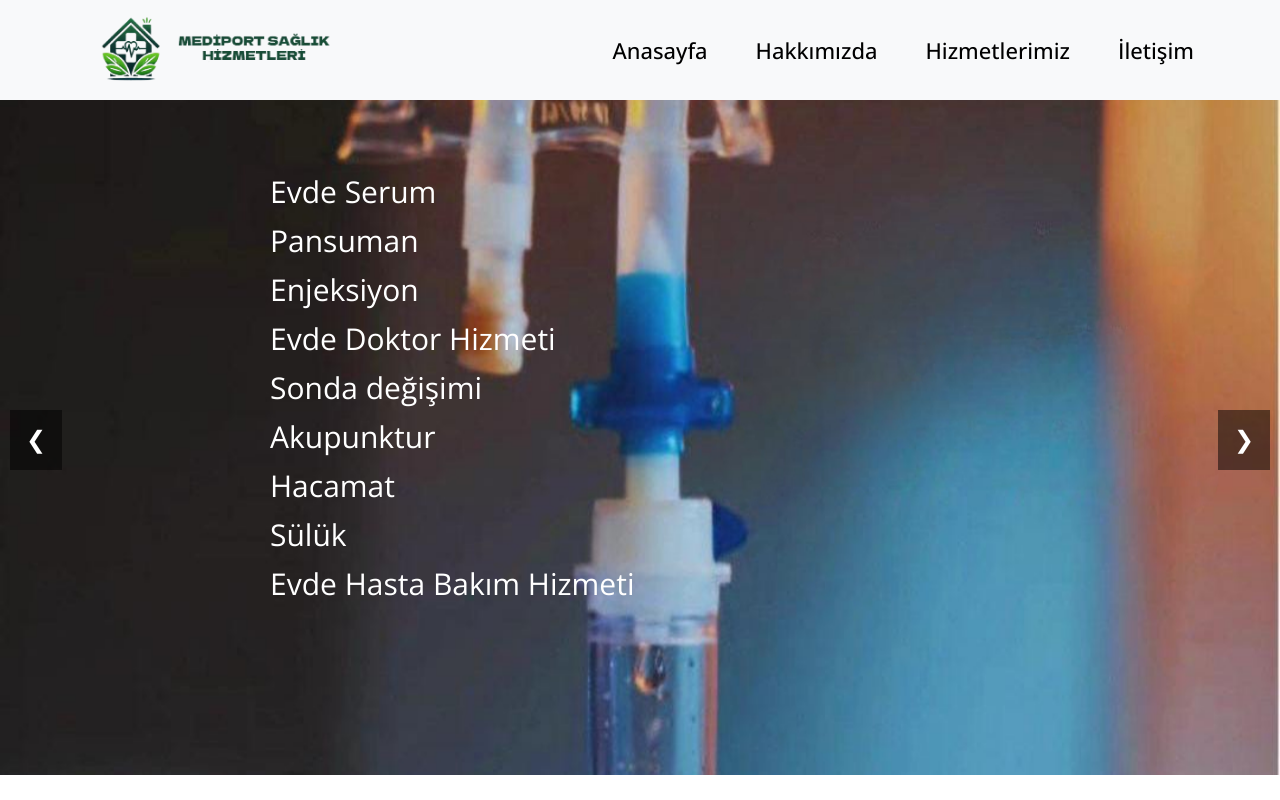
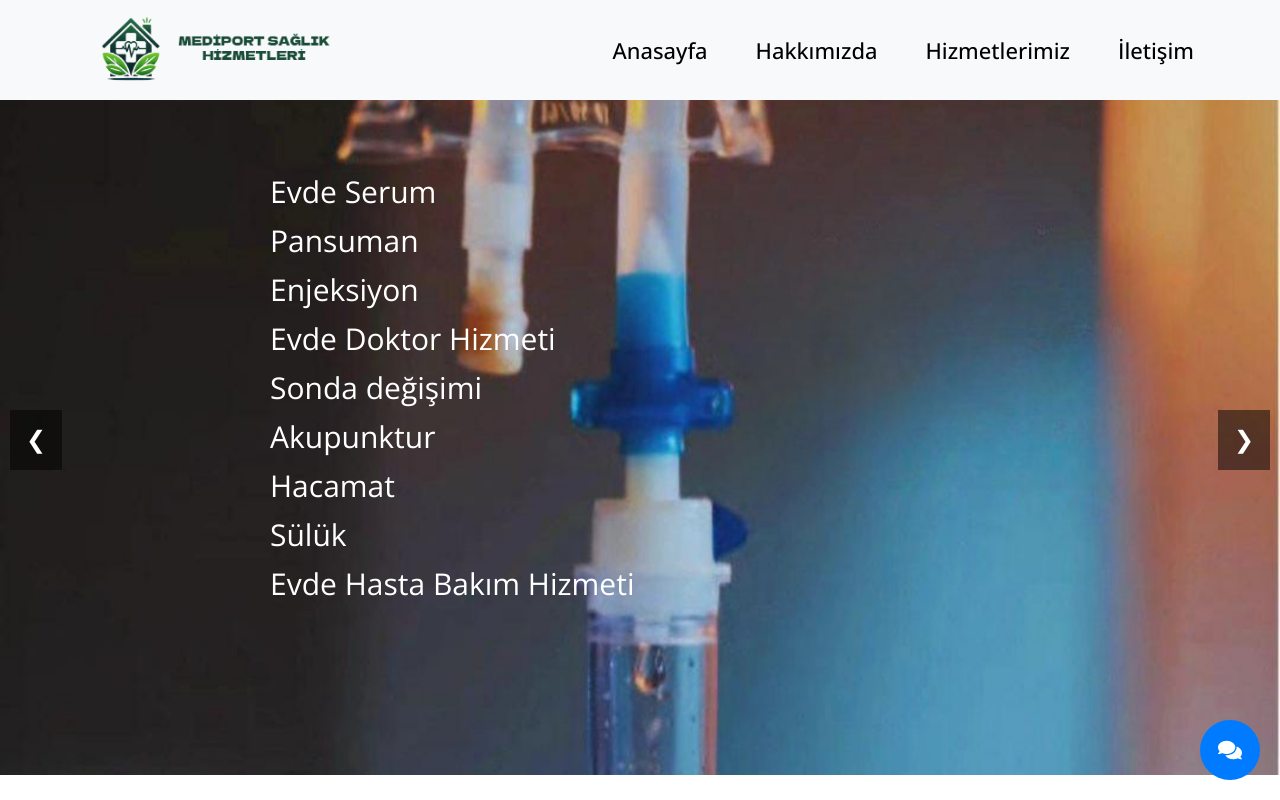
Before and after one commit to FurkannOzbek/ozenevdesaglik, a Next.js app in the folder ozenevdesaglik/: page / in a window 1280 px wide. Shown: the top 800 px of the page. Built offline with nearby package versions, Linux system fonts and the light colour scheme.

Commit message:
float button added

```diff
--- a/ozenevdesaglik/app/page.js
+++ b/ozenevdesaglik/app/page.js
@@ -8,6 +8,7 @@ import { Footer } from "@/components/Footer";
 import { Slider } from "@/components/Slider";
 import { Services } from "@/components/Services";
 import { Contact } from "@/components/Contact";
+import FloatingContactButton from "@/components/FloatingContactButton";
 
 const Home = () => {
   const [parallaxStrength, setParallaxStrength] = useState(1600); // Default strength
@@ -54,6 +55,7 @@ const Home = () => {
         <div style={{ height: "400px" }}></div> {/* Adjust height to fit your design needs */}
       </Parallax>
       <Footer />
+      <FloatingContactButton />
     </>
   );
 };
--- /dev/null
+++ b/ozenevdesaglik/components/FloatingContactButton.js
@@ -0,0 +1,66 @@
+// FloatingContactButton.js
+import React, { useState } from "react";
+import styles from "./FloatingContactButton.module.css"; // CSS module for styling
+import { FaPhoneAlt, FaWhatsapp, FaComments, FaTimes, FaInstagram } from "react-icons/fa"; // Import Instagram icon
+
+const FloatingContactButton = () => {
+  const [isOpen, setIsOpen] = useState(false);
+
+  const toggleContactOptions = () => {
+    setIsOpen((prev) => !prev); // Toggle state
+  };
+
+  return (
+    <div className={styles.floatingButtonContainer}>
+      {/* Main animated button */}
+      <button
+        className={`${styles.mainButton} ${isOpen ? styles.open : styles.close}`}
+        onClick={toggleContactOptions}
+      >
+        <span className={styles.iconContainer}>
+          {isOpen ? (
+            <FaTimes className={`${styles.icon} ${styles.closeIcon}`} />
+          ) : (
+            <FaComments className={`${styles.icon} ${styles.chatIcon}`} />
+          )}
+        </span>
+      </button>
+
+      {/* Independent phone bubble */}
+      <a
+        href="tel:+905422053343"
+        className={`${styles.bubble} ${isOpen ? styles.expand : styles.collapse} ${
+          styles.phoneBubble
+        }`}
+      >
+        <FaPhoneAlt />
+      </a>
+
+      {/* Independent WhatsApp bubble */}
+      <a
+        href="https://wa.me/905422053343"
+        target="_blank"
+        rel="noopener noreferrer"
+        className={`${styles.bubble} ${isOpen ? styles.expand : styles.collapse} ${
+          styles.whatsappBubble
+        }`}
+      >
+        <FaWhatsapp />
+      </a>
+
+      {/* Independent Instagram bubble */}
+      <a
+        href="https://www.instagram.com/mediportsaglik"
+        target="_blank"
+        rel="noopener noreferrer"
+        className={`${styles.bubble} ${isOpen ? styles.expand : styles.collapse} ${
+          styles.instagramBubble
+        }`}
+      >
+        <FaInstagram />
+      </a>
+    </div>
+  );
+};
+
+export default FloatingContactButton;
--- /dev/null
+++ b/ozenevdesaglik/components/FloatingContactButton.module.css
@@ -0,0 +1,128 @@
+.floatingButtonContainer {
+  position: fixed;
+  bottom: 20px;
+  right: 20px;
+  z-index: 1000;
+  display: flex;
+  flex-direction: column;
+  align-items: center;
+  gap: 10px; /* Gap between the main button and bubbles */
+}
+
+.mainButton {
+  background-color: #007bff;
+  border: none;
+  border-radius: 50%;
+  color: white;
+  width: 60px; /* Standard bubble size */
+  height: 60px; /* Standard bubble size */
+  cursor: pointer;
+  display: flex;
+  align-items: center;
+  justify-content: center;
+  position: relative; /* Keep the main button in its original position */
+  transition: background-color 0.3s;
+  overflow: hidden;
+}
+
+.mainButton.open:hover {
+  background-color: #0056b3;
+}
+
+.iconContainer {
+  display: flex;
+  align-items: center;
+  justify-content: center;
+  width: 24px;
+  height: 24px;
+}
+
+.icon {
+  font-size: 24px;
+  transition: transform 0.3s;
+}
+
+.chatIcon {
+  animation: toChat 0.3s forwards;
+}
+
+.mainButton.open .chatIcon {
+  animation: toX 0.3s forwards;
+}
+
+.closeIcon {
+  animation: toX 0.3s forwards;
+}
+
+.mainButton:not(.open) .closeIcon {
+  animation: toChat 0.3s forwards;
+}
+
+/* Bubble styling (aligned with the main button) */
+.bubble {
+  width: 60px; /* Same size as main button */
+  height: 60px; /* Same size as main button */
+  border-radius: 50%;
+  display: flex;
+  align-items: center;
+  justify-content: center;
+  background-color: #25d366; /* Default bubble color */
+  color: white;
+  font-size: 24px; /* Consistent icon size */
+  cursor: pointer;
+  box-shadow: 0px 4px 8px rgba(0, 0, 0, 0.2);
+  position: absolute;
+  right: 0px; /* Align horizontally with the main button */
+  opacity: 0; /* Hidden by default */
+  pointer-events: none; /* Not clickable by default */
+  transition: opacity 0.4s ease, transform 0.4s ease; /* Smooth transitions */
+}
+
+.bubble.expand {
+  opacity: 1; /* Ensure bubble is visible when expanded */
+  pointer-events: auto; /* Make clickable when expanded */
+}
+
+.bubble.collapse {
+  opacity: 0; /* Hidden when collapsed */
+  pointer-events: none; /* Disable click during collapse */
+}
+
+/* Phone bubble specific styles */
+.phoneBubble {
+  background-color: #34b7f1; /* Specific color for the phone bubble */
+}
+
+.phoneBubble.expand {
+  transform: translateY(-80px); /* Move up for expansion */
+}
+
+.phoneBubble.collapse {
+  transform: translateY(0); /* Return to original position */
+}
+
+/* WhatsApp bubble specific styles */
+.whatsappBubble {
+  background-color: #25d366; /* Specific color for the WhatsApp bubble */
+}
+
+.whatsappBubble.expand {
+  transform: translateY(-150px); /* Move up for expansion */
+}
+
+.whatsappBubble.collapse {
+  transform: translateY(0); /* Return to original position */
+}
+
+/* Instagram bubble specific styles */
+.instagramBubble {
+  background-color: #c13584; /* Specific color for the Instagram bubble */
+}
+
+.instagramBubble.expand {
+  transform: translateY(-220px); /* Move up for expansion */
+}
+
+.instagramBubble.collapse {
+  transform: translateY(0); /* Return to original position */
+}
--- a/ozenevdesaglik/components/Slider.module.css
+++ b/ozenevdesaglik/components/Slider.module.css
@@ -363,7 +363,7 @@
     transform: translateY(-20px); /* Start above the viewport */
     animation: slideIn 1s forwards; /* Animation for text slide in */
     left: 10%;
-    bottom: 700px;
+    bottom: 80%;
   }
 
   .prev,
```
